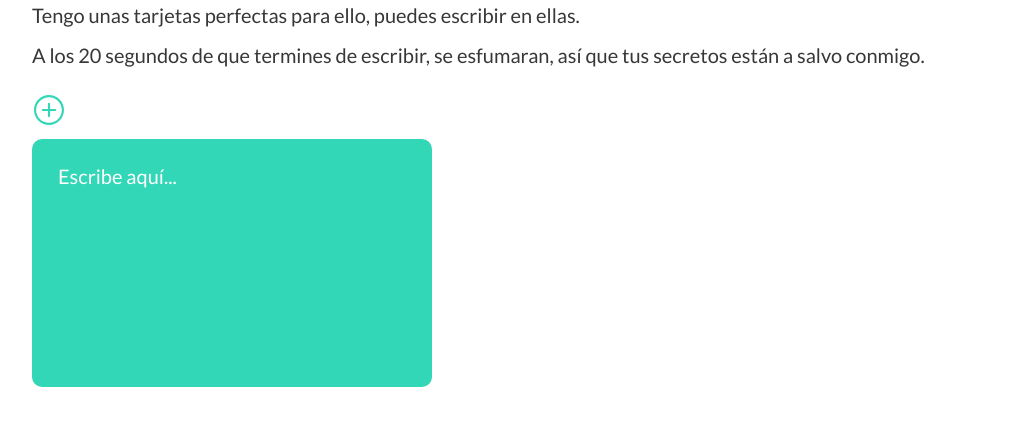
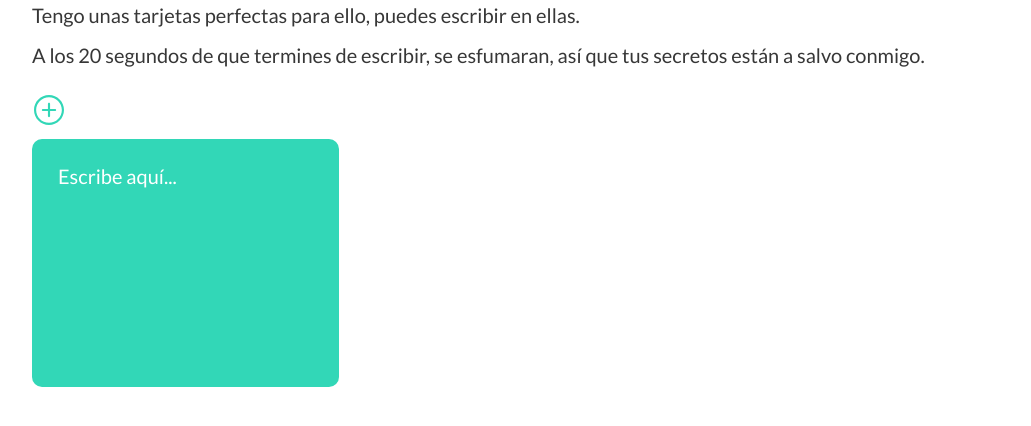
Before and after one commit to ToniHumanes/psy-project, a website built with webpack: page index.html in a window 1280 px wide. Shown: the part 688-1114 px from the top of the page, without its empty margins (124-1155 px from the left). Built offline with nearby package versions, Linux system fonts and the light colour scheme.

Commit message:
Style - change cards width

```diff
--- a/src/styles/components/_slide-card.scss
+++ b/src/styles/components/_slide-card.scss
@@ -7,6 +7,7 @@
     scroll-snap-type: x mandatory;
     overflow-x: scroll;
     overflow-y: hidden;
+    grid-template-columns: repeat(auto-fit, 250px);
 
 
     @media (min-width: $screen-sm) {
@@ -14,8 +15,7 @@
         scroll-snap-type: none;
         overflow-x: auto;
         overflow-y: auto;
-        grid-template-columns: repeat(auto-fit, minmax(250px, 1fr));
-
+        grid-template-columns: repeat(auto-fit, minmax(200px, calc(33.333% - 1rem)));
     }
 
 
@@ -45,7 +45,6 @@
 .c-slider-card__item {
     flex: 0 0 100%;
     width: 100%;
-    max-width: rem(400px);
     object-fit: cover;
     scroll-snap-align: center;
 }
```
